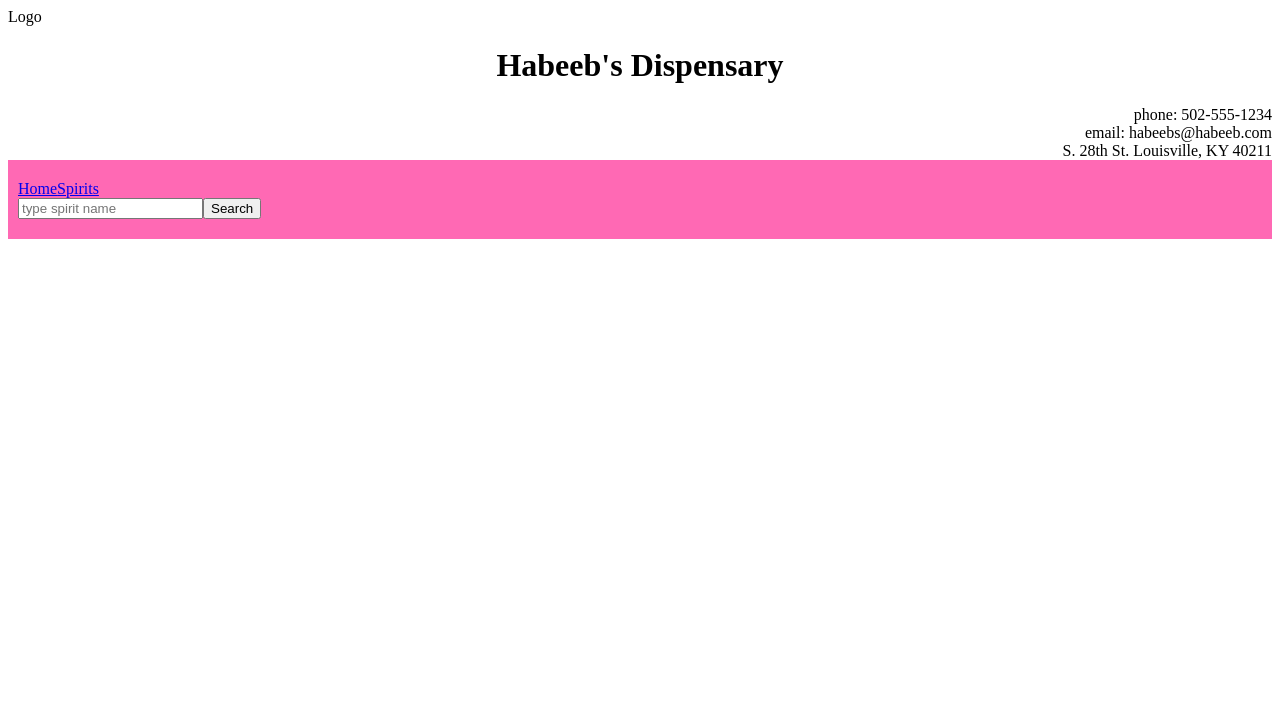
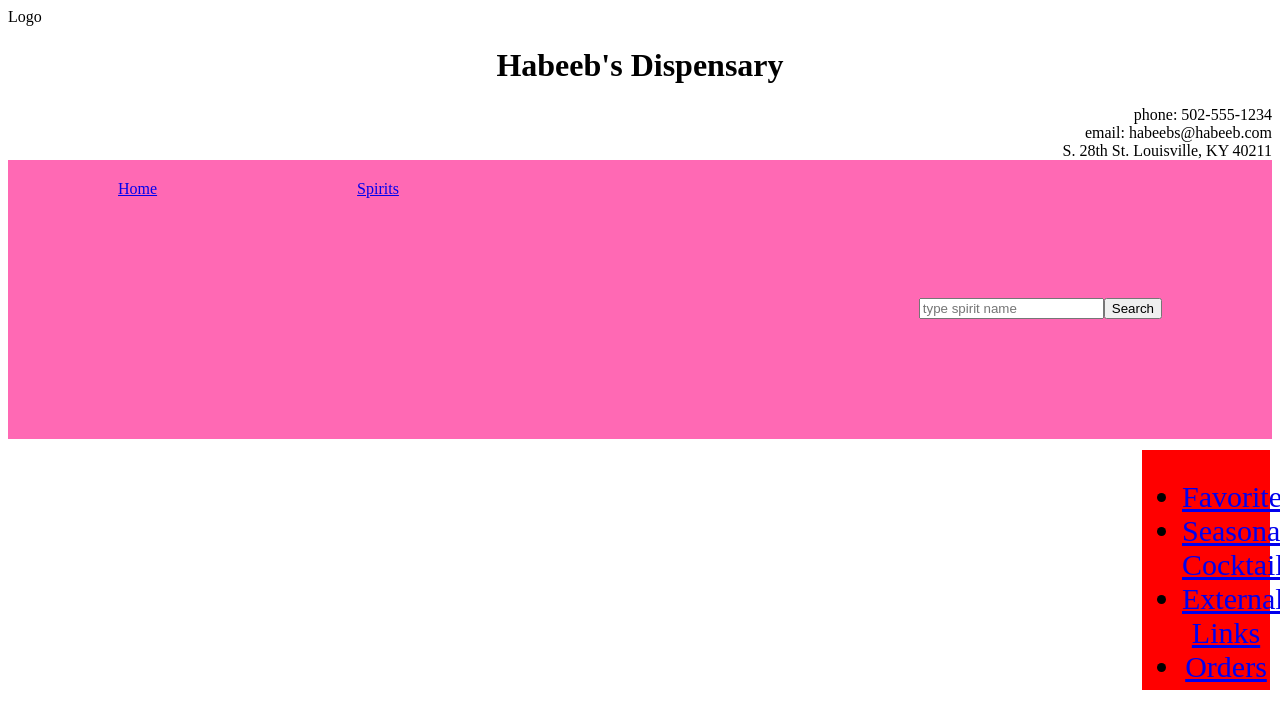
Before and after one commit to brianjosephhabeeb/Capstone-Front-End, an Angular app in the folder liquor_store/: page / in a window 1280 px wide. Shown: the top 728 px of the page. Built offline with nearby package versions, Linux system fonts and the light colour scheme.

Commit message:
styling sidebar

```diff
--- a/liquor_store/src/app/app.component.html
+++ b/liquor_store/src/app/app.component.html
@@ -1,2 +1,3 @@
 <app-header></app-header>
 <app-navbar></app-navbar>
+<app-sidebar></app-sidebar>
--- a/liquor_store/src/app/navbar/navbar.component.css
+++ b/liquor_store/src/app/navbar/navbar.component.css
@@ -2,3 +2,11 @@
     background-color: hotpink;
     padding: 20px 10px;
 }
+
+.link1 {
+    padding: 100px;
+}
+
+.link2 {
+    padding: 100px;
+}
--- a/liquor_store/src/app/navbar/navbar.component.html
+++ b/liquor_store/src/app/navbar/navbar.component.html
@@ -1,6 +1,6 @@
 <div class="Nav">
-    <a href="#default" class="logo"></a>
-    <a routerLink="home">Home</a>
-    <a routerLink="spirits">Spirits</a>
+    <a href="#default"></a>
+    <a class="link1" routerLink="home">Home</a>
+    <a class="link2" routerLink="spirits">Spirits</a>
 <app-search></app-search>
 </div>
--- a/liquor_store/src/app/search/search.component.css
+++ b/liquor_store/src/app/search/search.component.css
@@ -0,0 +1,4 @@
+.search {
+    text-align: right;
+    padding: 100px
+}
--- a/liquor_store/src/app/search/search.component.html
+++ b/liquor_store/src/app/search/search.component.html
@@ -1,4 +1,4 @@
-<section>
+<section class="search">
     <input type="text" placeholder="type spirit name"/>
     <input type="submit" value="Search">
 </section>
--- a/liquor_store/src/app/sidebar/sidebar.component.css
+++ b/liquor_store/src/app/sidebar/sidebar.component.css
@@ -0,0 +1,14 @@
+.sidebar {
+   background-color: red;
+   position: fixed;
+   top: 450px;
+   right: 10px;
+   height: 30vh;
+   width: 10vw;
+}
+
+.link {
+    text-align: center;
+    font-size: 30px;
+
+}
--- a/liquor_store/src/app/sidebar/sidebar.component.html
+++ b/liquor_store/src/app/sidebar/sidebar.component.html
@@ -1 +1,8 @@
-<p>sidebar works!</p>
+<div class="sidebar">
+<ul class="link">
+    <li><a routerLink="favorites">Favorites</a></li>
+    <li><a routerLink="home">Seasonal Cocktails</a></li>
+    <li><a routerLink="externallinks">External Links</a></li>
+    <li><a routerLink="orders">Orders</a></li>
+</ul>
+</div>
```
